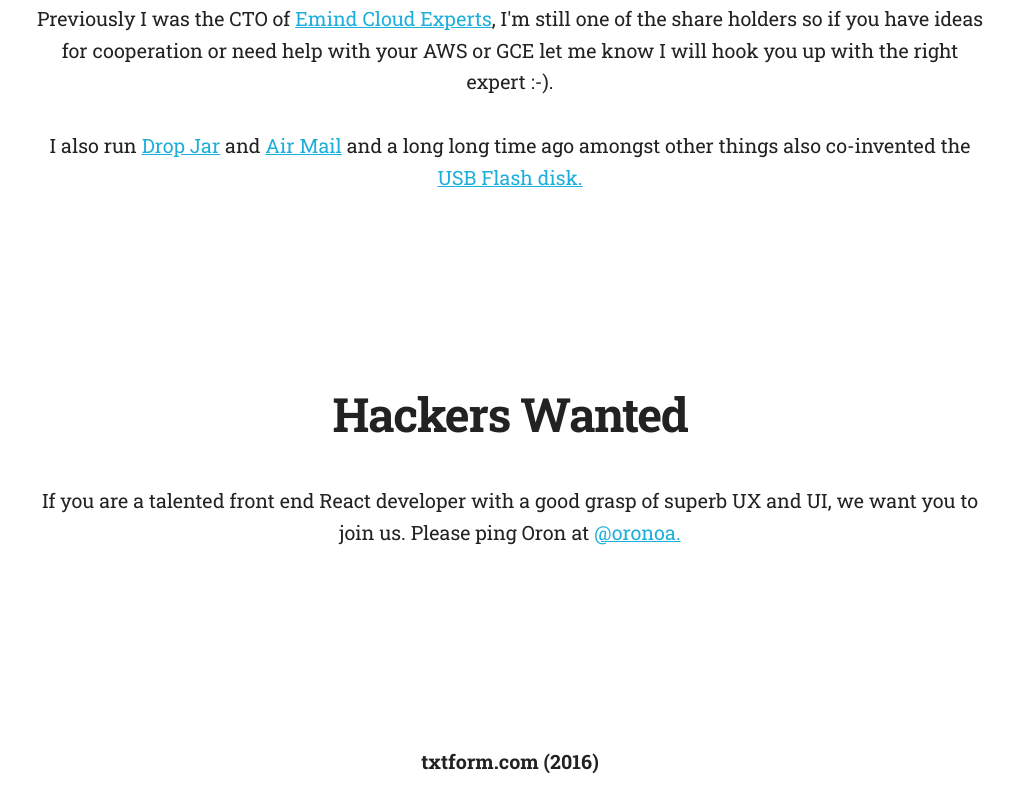
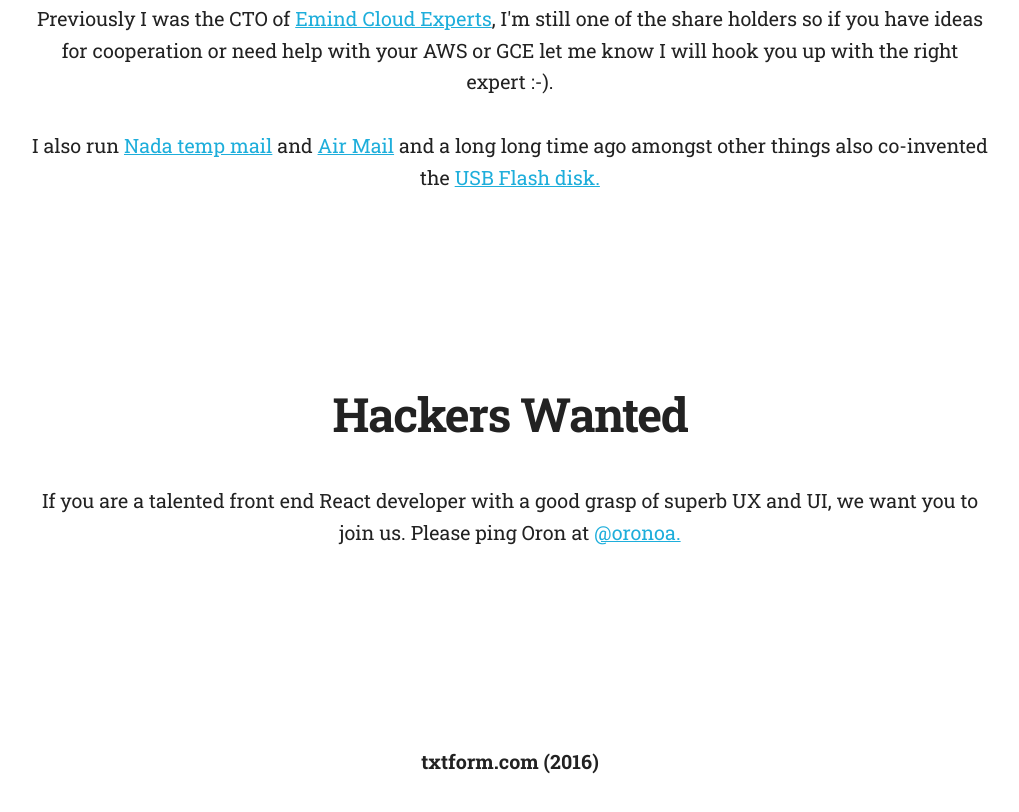
Before and after one commit to oronoa/txtform_landing, a plain HTML site: page index.html in a window 1280 px wide. Shown: the part 3010-3822 px from the top of the page, without its empty margins (130-1149 px from the left). Drawn offline with Linux system fonts and the light colour scheme.

Commit message:
Update index.html

```diff
--- a/index.html
+++ b/index.html
@@ -205,7 +205,7 @@
 	    </div>
 	    <p class="">I Love building simple services with good design, <a href="https://www.pinterest.com/rgourley/ui-cleansimple/">clean UX</a> while being honest &amp; fair.</p>
 	    <p class="">Previously I was the CTO of <a href="http://emind.co">Emind Cloud Experts</a>, I'm still one of the share holders so if you have ideas for cooperation or need help with your AWS or GCE let me know I will hook you up with the right expert :-).</p>
-	    <p class="">I also run <a href="http://dropjar.com">Drop Jar</a> and <a href="http://getairmail.com">Air Mail</a> and a long long time ago amongst other things also co-invented the <a href="https://gfscorner.com/2012/11/21/usb-flash-drives-the-good-the-bad-and-the-corrupted/">USB Flash disk.</a></p>
+	    <p class="">I also run <a href="https://getnada.com">Nada temp mail</a> and <a href="http://getairmail.com">Air Mail</a> and a long long time ago amongst other things also co-invented the <a href="https://gfscorner.com/2012/11/21/usb-flash-drives-the-good-the-bad-and-the-corrupted/">USB Flash disk.</a></p>
 	  </div>
 	<div>
 	<!-- End of  2 line of testimonials -->
```
